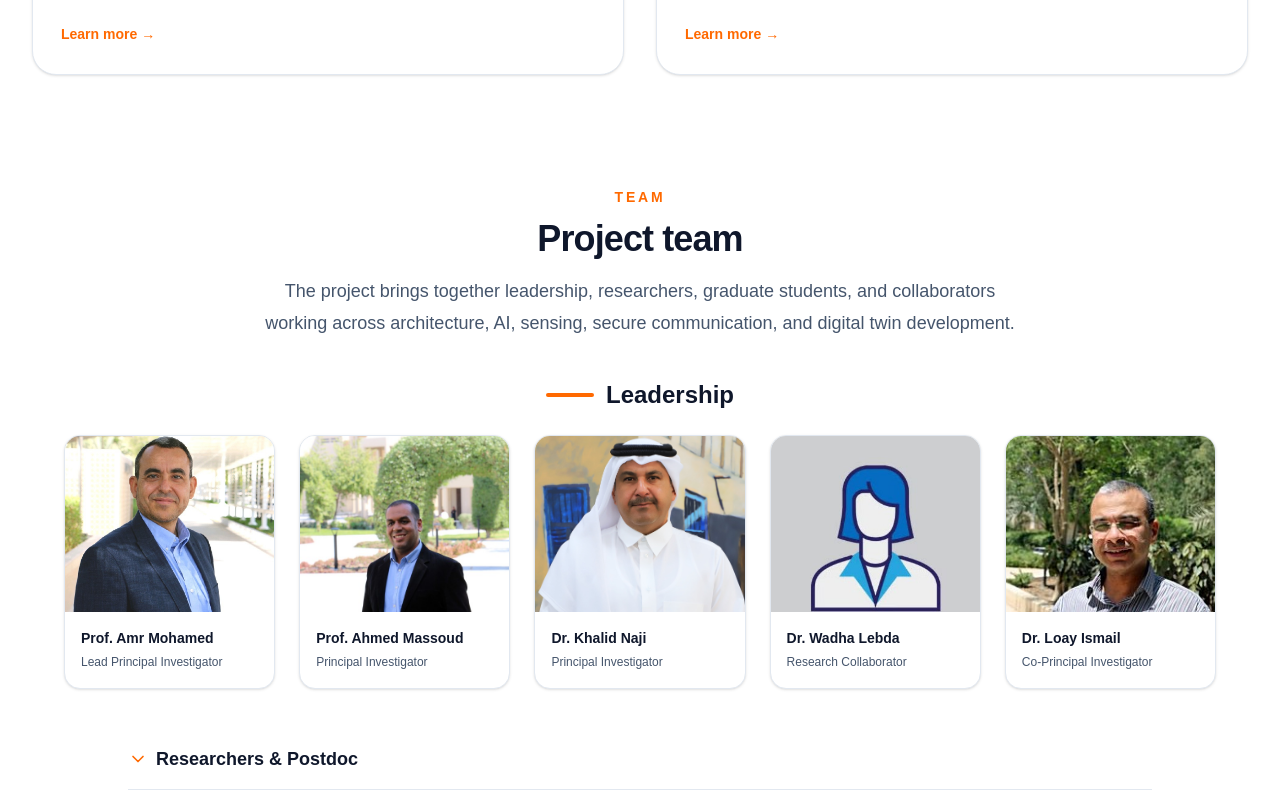
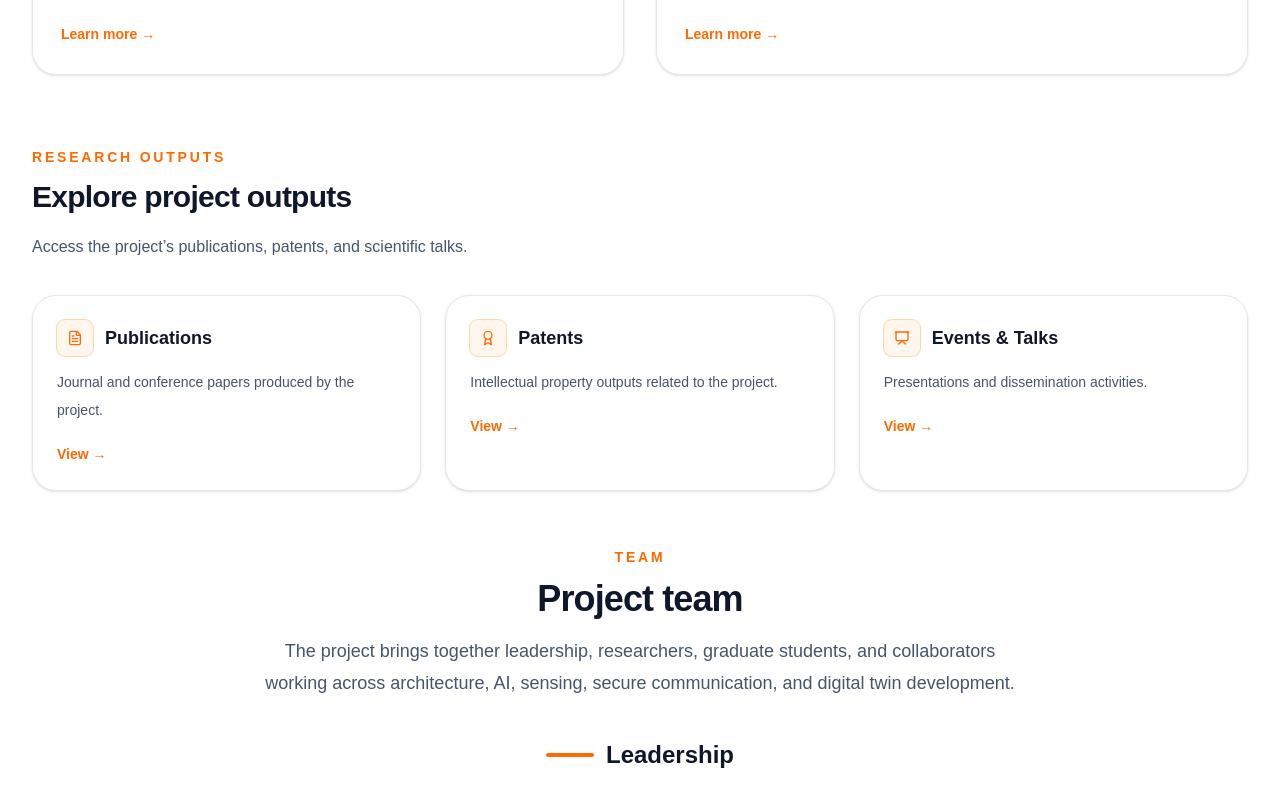
Before and after one commit to fatmaaa0812/uav-disaster-management, a Next.js app: page / in a window 1280 px wide. Shown: the part 2720-3514 px from the top of the page. Built offline with nearby package versions, Linux system fonts and the light colour scheme.

Commit message:
Improve research outputs spacing and icon layout

```diff
--- a/src/app/page.tsx
+++ b/src/app/page.tsx
@@ -5,6 +5,7 @@ import { ImageSeparator } from "@/components/site/ImageSeparator";
 import { WorkPackagesPreview } from "@/components/site/WorkPackagesPreview";
 import { TeamPreview } from "@/components/site/TeamPreview";
 import { PartnersSection } from "@/components/site/PartnersSection";
+import { ResearchOutputsSection } from "@/components/site/ResearchOutputsSection";
 
 export default function Home() {
   return (
@@ -14,6 +15,7 @@ export default function Home() {
       <OverviewSection />
       <ImageSeparator />
       <WorkPackagesPreview />
+      <ResearchOutputsSection />
       <TeamPreview />
       <PartnersSection />
     </main>
--- /dev/null
+++ b/src/components/site/ResearchOutputsSection.tsx
@@ -0,0 +1,75 @@
+import Link from "next/link";
+import { FileText, Award, Presentation } from "lucide-react";
+
+export function ResearchOutputsSection() {
+  const items = [
+    {
+      title: "Publications",
+      description: "Journal and conference papers produced by the project.",
+      href: "/publications",
+      icon: FileText,
+    },
+    {
+      title: "Patents",
+      description: "Intellectual property outputs related to the project.",
+      href: "/patents",
+      icon: Award,
+    },
+    {
+      title: "Events & Talks",
+      description: "Presentations and dissemination activities.",
+      href: "/events-talks",
+      icon: Presentation,
+    },
+  ];
+
+  return (
+    <section className="mx-auto max-w-7xl px-6 py-4 lg:px-8">
+      <div className="max-w-3xl">
+        <p className="text-sm font-semibold uppercase tracking-[0.2em] text-orange-500">
+          Research Outputs
+        </p>
+
+        <h2 className="mt-3 text-3xl font-bold tracking-tight text-slate-900">
+          Explore project outputs
+        </h2>
+
+        <p className="mt-4 text-base leading-8 text-slate-600">
+          Access the project’s publications, patents, and scientific talks.
+        </p>
+      </div>
+
+      <div className="mt-8 grid gap-6 md:grid-cols-3">
+        {items.map((item) => {
+          const Icon = item.icon;
+
+          return (
+            <Link
+              key={item.title}
+              href={item.href}
+              className="group rounded-[1.5rem] border border-slate-200 bg-white p-6 shadow-sm transition hover:-translate-y-1 hover:border-orange-300 hover:shadow-md"
+            >
+              <div className="flex items-center gap-3">
+                <div className="flex h-9 w-9 items-center justify-center rounded-lg bg-orange-50 ring-1 ring-orange-200">
+                    <Icon className="h-4 w-4 text-orange-500" />
+                </div>
+
+                <h3 className="text-lg font-semibold text-slate-900">
+                    {item.title}
+                </h3>
+                </div>
+
+              <p className="mt-3 text-sm leading-7 text-slate-600">
+                {item.description}
+              </p>
+
+              <span className="mt-5 inline-block text-sm font-semibold text-orange-500">
+                View →
+              </span>
+            </Link>
+          );
+        })}
+      </div>
+    </section>
+  );
+}
--- a/src/components/site/TeamPreview.tsx
+++ b/src/components/site/TeamPreview.tsx
@@ -36,7 +36,7 @@ export function TeamPreview() {
   const otherGroups = grouped.filter((section) => section.group !== "Leadership");
 
   return (
-    <section id="team" className="mx-auto max-w-7xl px-6 py-14 lg:px-8">
+    <section id="team" className="mx-auto max-w-7xl px-6 py-10 lg:px-8">
       <SectionHeader
         eyebrow="Team"
         title="Project team"
```
